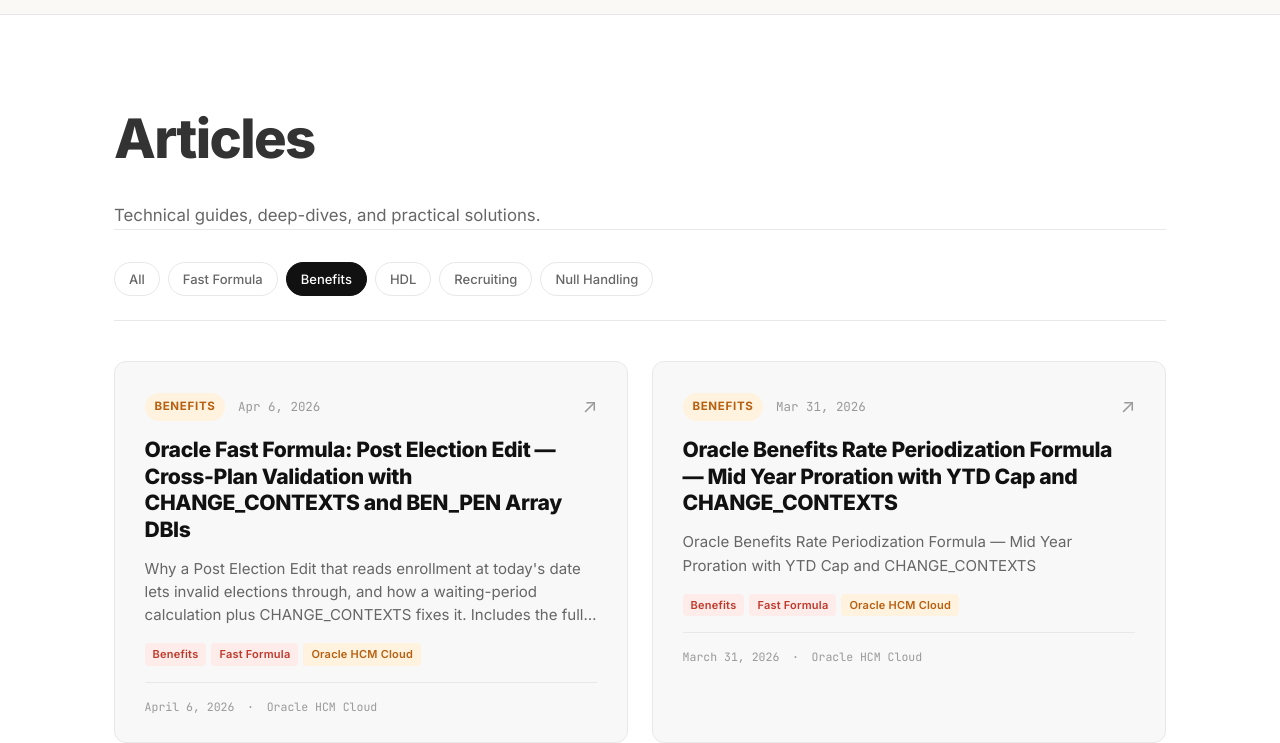
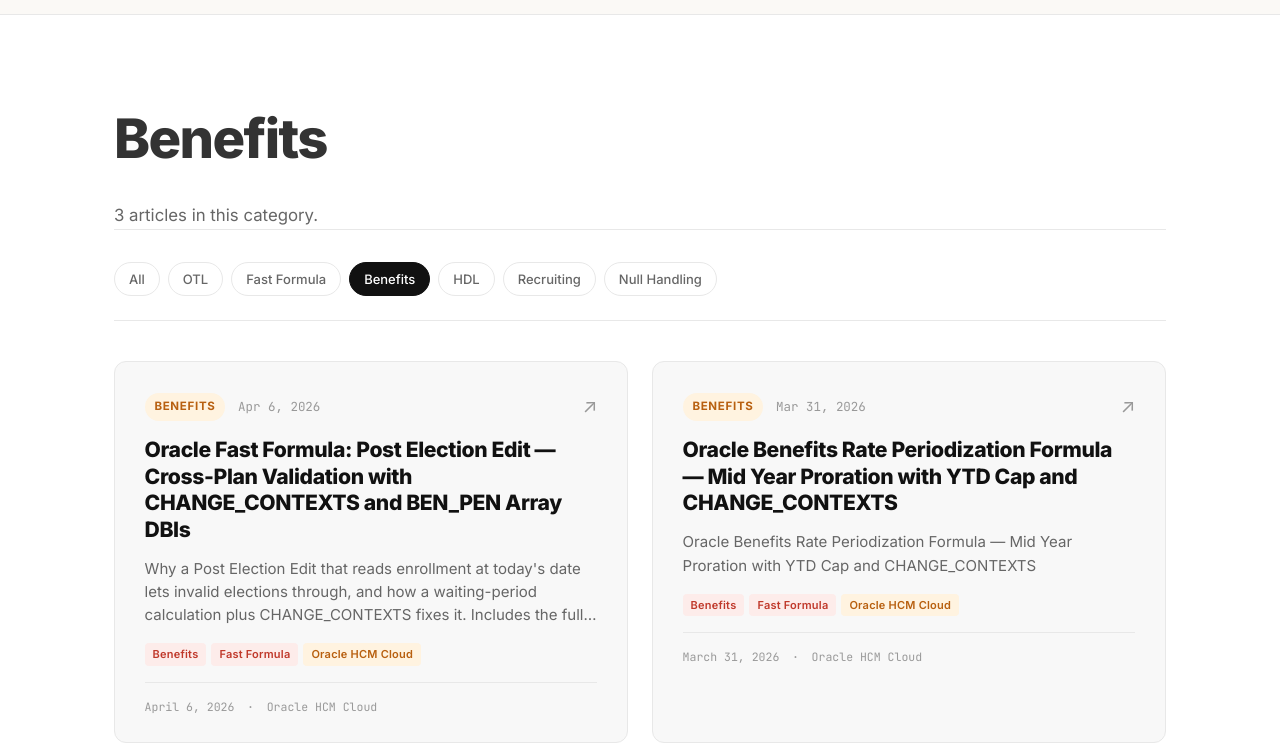
Before and after one commit to abhi18081992/abhishekmohantyhcmcloud, an Astro site: page /tags/benefits in a window 1280 px wide. Shown: the part 81-824 px from the top of the page. Built offline with nearby package versions, Linux system fonts and the light colour scheme; Astro itself is replaced by a stand-in of ours; some packages are replaced by stand-ins of ours.

Commit message:
Tag pages: show tag name, add OTL chip, align category labels

```diff
--- a/src/pages/tags/[tag].astro
+++ b/src/pages/tags/[tag].astro
@@ -95,6 +95,16 @@ const primaryCategory = (tags: string[], title: string): string => {
   if (all.includes('benefit')) return 'Benefits';
   if (all.includes('recruit')) return 'Recruiting';
   if (all.includes('absence')) return 'Absence';
+  if (
+    all.includes('time and labor') ||
+    all.includes('time & labor') ||
+    all.includes('time entry rule') ||
+    all.includes('time calculation rule') ||
+    all.includes('timecard') ||
+    /\btcr\b/.test(all) ||
+    /\bter\b/.test(all)
+  ) return 'Time & Labor';
+  if (all.includes('null') || all.includes('defaulted')) return 'Null Handling';
   if (tags.length > 0) return tags[0];
   return 'Fast Formula';
 };
@@ -105,12 +115,15 @@ const currentSlug = Astro.params.tag;
 <BaseLayout title={tag} description={`Posts about ${tag}`}>
   <section class="container articles">
     <header class="articles-header">
-      <h1>Articles</h1>
-      <p class="articles-sub">Technical guides, deep-dives, and practical solutions.</p>
+      <h1>{tag}</h1>
+      <p class="articles-sub">
+        {posts.length} {posts.length === 1 ? 'article' : 'articles'} in this category.
+      </p>
     </header>
 
     <nav class="filter-row" aria-label="Categories">
       <a href="/" class="pill-outline">All</a>
+      <a href="/tags/otl" class={currentSlug === 'otl' ? 'pill-outline is-active' : 'pill-outline'}>OTL</a>
       <a href="/tags/fast-formula" class={currentSlug === 'fast-formula' ? 'pill-outline is-active' : 'pill-outline'}>Fast Formula</a>
       <a href="/tags/benefits" class={currentSlug === 'benefits' ? 'pill-outline is-active' : 'pill-outline'}>Benefits</a>
       <a href="/tags/hdl" class={currentSlug === 'hdl' ? 'pill-outline is-active' : 'pill-outline'}>HDL</a>
```
